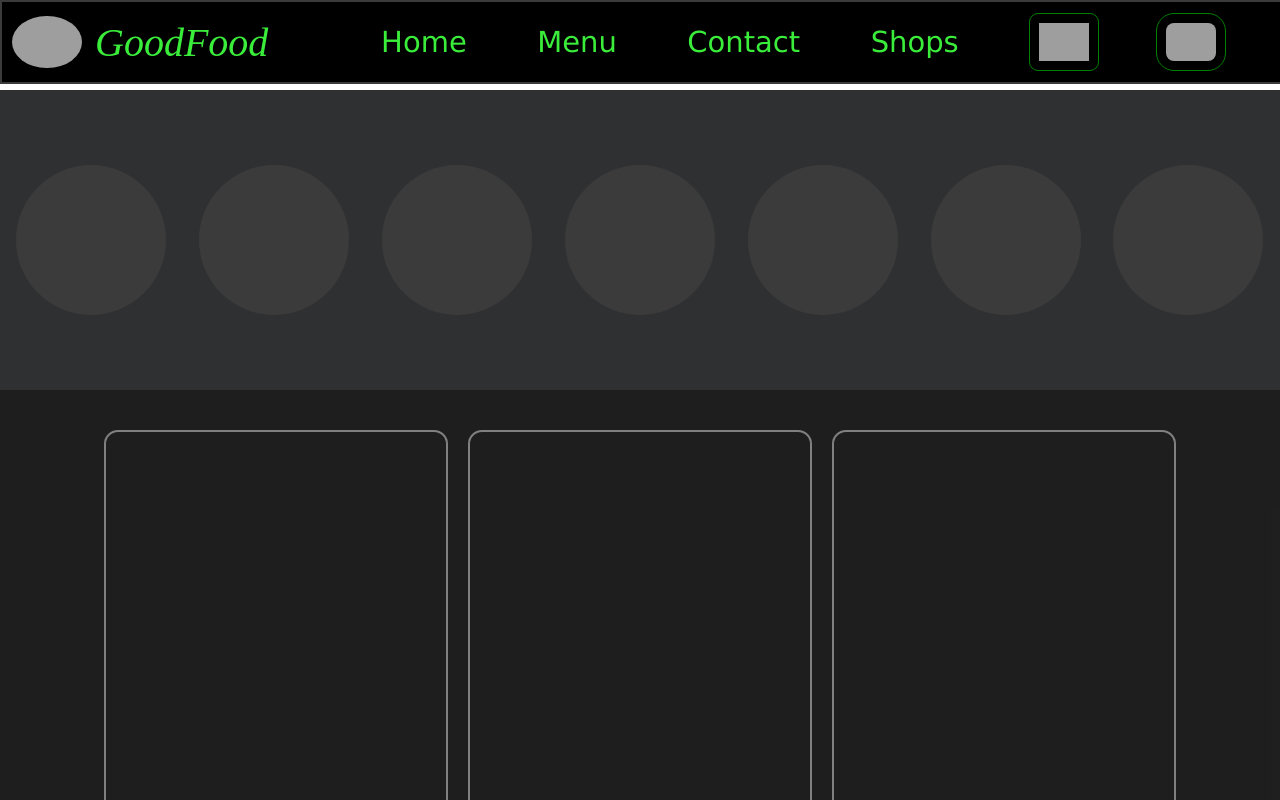
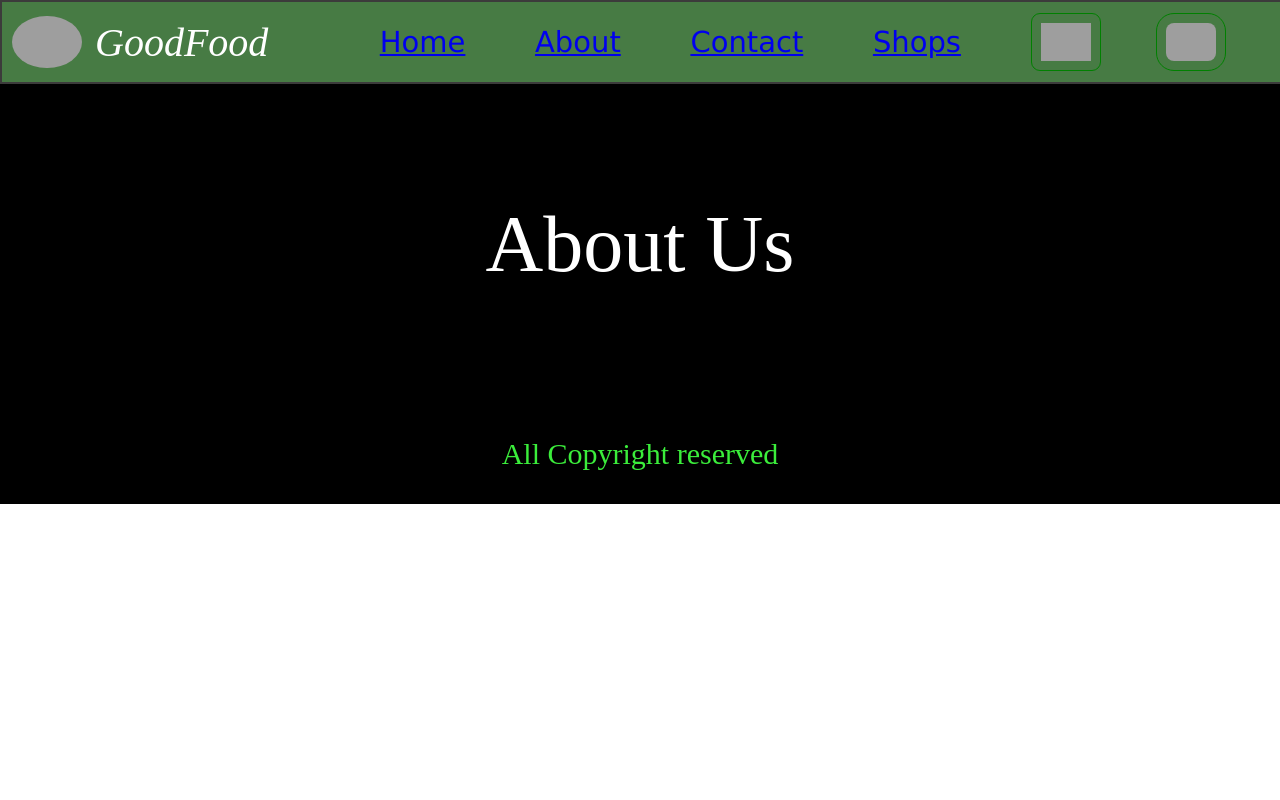
Before and after one commit to nida-git/Food-Delivery, a React (Vite) app: page /about in a window 1280 px wide. Shown: the top 800 px of the page. Built offline with nearby package versions, Linux system fonts and the light colour scheme; no server answers; grey boxes are pictures that could not be loaded.

Commit message:
react router dom

```diff
--- a/main.js
+++ b/main.js
@@ -1,8 +1,40 @@
-import React from "react"
-import ReactDOM from "react-dom/client"
-import App from "./src/App"
+import React from "react";
+import ReactDOM from "react-dom/client";
+import App from "./src/App";
+import { RouterProvider, createBrowserRouter } from "react-router";
+import About from "./src/Components/About";
+import Contact from "./src/Components/Contact";
+import Body from "./src/Components/Body";
+import Cart from "./src/Components/Cart";
+import ErrorPage from "./src/Components/ErrorPage";
+
+const routerList = createBrowserRouter([
+  {
+    path: "/",
+    element: <App />,
+    children: [
+      {
+        path: "/",
+        element: <Body />,
+      },
+      {
+        path: "/about",
+        element: <About />,
+      },
+      {
+        path: "/contact",
+        element: <Contact />,
+      },
+      {
+        path: "/cart",
+        element: <Cart/>
+      }
+    ],
+    errorElement: <ErrorPage/>
 
 
+  },
+]);
 
-const root = ReactDOM.createRoot(document.querySelector("#root"))
-root.render(<App/>)
+const root = ReactDOM.createRoot(document.querySelector("#root"));
+root.render(<RouterProvider router={routerList} />);
--- a/package.json
+++ b/package.json
@@ -21,7 +21,8 @@
   "homepage": "https://github.com/nida-git/Food-Delivery#readme",
   "dependencies": {
     "react": "^19.3.0",
-    "react-dom": "^19.3.0"
+    "react-dom": "^19.3.0",
+    "react-router-dom": "^7.18.4"
   },
   "devDependencies": {
     "parcel": "^2.16.4"
--- a/src/App.js
+++ b/src/App.js
@@ -1,3 +1,4 @@
+import { Outlet } from "react-router";
 import Body from "./Components/Body";
 import Footer from "./Components/Footer";
 import Header from "./Components/Header";
@@ -7,7 +8,7 @@ import Header from "./Components/Header";
 const App = ()=>{
     return <div>
         <Header/>
-        <Body/>
+        <Outlet/>
         <Footer/>
 
     </div>
--- /dev/null
+++ b/src/Components/About.js
@@ -0,0 +1,10 @@
+const About = () => {
+    return <div>
+        <div className="contact-us">
+            About Us
+        </div>
+    </div>
+};
+
+
+export default About
--- a/src/Components/Body.js
+++ b/src/Components/Body.js
@@ -65,7 +65,7 @@ if(restaurantArr == null){
 
   return (
     <div>
-      <div className="top-food">
+      {/* <div className="top-food">
         <div className="top-heading">
           <h2> Our Top foods</h2>
         </div>
@@ -74,7 +74,7 @@ if(restaurantArr == null){
             return <Food foodDetails={elem} key={elem.id} />;
           })}
         </div>
-      </div>
+      </div> */}
       <div className="restaurants">
         <button className="filter-btn" onClick={handleClick}>Filter by price</button>
         <div className="res-heading">
--- a/src/Components/Card.js
+++ b/src/Components/Card.js
@@ -4,10 +4,13 @@ const Card = ({resDetails})=>{
    const {info} = resDetails
     return <div className="card-container" >
         <img src= {imageURL + info.cloudinaryImageId} />
-        <h2> {info.name} </h2>
+        <div className="text-div" >
+       <h2> {info.name} </h2>
         <p> {info.cuisines } </p>
-        <div className="price"  > $ {info.costForTwo} </div>
+        <div className="price"  > {info.costForTwo} </div>
         <div className="rating" > Rating: {info.avgRating} </div>
+
+        </div>
 
     </div>
 }
--- /dev/null
+++ b/src/Components/Cart.js
@@ -0,0 +1,9 @@
+const Cart = ()=>{
+    return <div>
+        <div className="contact-us">
+            Add to cart
+        </div>
+    </div>
+}
+
+export default Cart
--- /dev/null
+++ b/src/Components/Contact.js
@@ -0,0 +1,9 @@
+const Contact = () => {
+  return <div>
+    <div className="contact-us">
+Contact Us
+    </div>
+  </div>;
+};
+
+export default Contact;
--- /dev/null
+++ b/src/Components/ErrorPage.js
@@ -0,0 +1,15 @@
+import { useRouteError } from "react-router"
+
+const ErrorPage = ()=>{
+
+    const err = useRouteError();
+    return <div>
+        <div className="contact-us" >
+             {err.status} Error : {err.error.message}
+
+        </div>
+
+    </div>
+}
+
+export default ErrorPage
--- a/src/Components/Header.js
+++ b/src/Components/Header.js
@@ -1,3 +1,4 @@
+import { Link } from "react-router";
 import { dummyProfile, logoURL, searchIcon } from "../utils/constants";
 
 const Header = () => {
@@ -9,10 +10,10 @@ const Header = () => {
       </div>
       <div className="nav-bar">
         <ul>
-          <li>Home</li>
-          <li>Menu</li>
-          <li>Contact</li>
-          <li>Shops</li>
+          <li> <Link to="/" >Home </Link> </li>
+          <li> <Link to="/about"> About </Link> </li>
+          <li> <Link to="/contact" >Contact </Link> </li>
+          <li> <Link to="/cart">Shops</Link> </li>
         </ul>
       </div>
       <div className="search-icon">
--- a/style.css
+++ b/style.css
@@ -5,19 +5,19 @@
 .header{
     height: 80px;
     width: 100vw;
-    background: #000;
+    background: #477B44;
     display: flex;
     align-items: center;
     flex-grow: 1;
-    position: fixed;
-    top: 0px;
+    /* position: fixed;
+    top: 0px; */
     z-index: 100;
     border: 2px solid #3c3b3b;
 
 }
 .logo{
     font-family: cursive;
-    color: rgb(59, 237, 59);
+    color: white;
     font-size: 40px;
     height: 100%;
     display: flex;
@@ -45,7 +45,11 @@
     color: rgb(59, 237, 59);
     flex-grow: 1;
     font-size: 29px;
+    text-decoration: none;
 
+}
+.nav-bar > ul > li > Link{
+       color: rgb(59, 237, 59);
 }
 
 .nav-bar > ul > li:hover{
@@ -141,23 +145,26 @@
 
 }
 
-/* .square-container::before{
+.square-container::before{
     content: " ";
     z-index: 100;
     width: 30px;
     height: 100%;
     background: linear-gradient(
         to right,
-        white,
         grey,
-        white
+        black,
+        grey,
+
     );
     transform: skew(135deg);
     display: block;
+    position: relative;
     overflow: hidden;
 
+
     animation: shimmer 2s ease-in-out infinite ;
-} */
+}
 /*
 .circle-container::before{
     content: " ";
@@ -179,11 +186,11 @@
 
 @keyframes shimmer {
     from{
-        transform: translateX(0px);
+        left: 10px;
 
     }
     to{
-        transform: translateX(600px);
+        left: 300px;
 
     }
 }
@@ -193,7 +200,7 @@
     display: flex;
     flex-direction: column;
     /* align-items: center; */
-     color: rgb(59, 237, 59);
+     color: #A2C98A;
     justify-content: space-around;
     font-family: monospace ;
       margin-top: 90px;
@@ -244,7 +251,7 @@
 }
 
 .restaurants{
-    background-color: #0e0e0eec;
+    background-color: #477B44;
     padding: 40px;
     /* margin-top: 80px; */
 
@@ -260,7 +267,7 @@
 
 }
 .res-heading > h2{
-    color: rgb(59, 237, 59);
+    color: white;
     font-size: 40px;
 
 }
@@ -272,21 +279,25 @@
 
 }
 .card-container {
-     border: 2px solid green;
-    color: rgb(59, 237, 59);
+     border: 2px solid rgba(0, 128, 0, 0.18);
+    color: white;
     width: 320px;
     padding: 10px;
+    font-family: Georgia, Times, 'Times New Roman', serif;
 
     letter-spacing: 1.3px;
     line-height: 2;
     font-size: 25px;
     border-radius: 14px;
     overflow: hidden;
+     box-shadow: 0 0 3px rgba(247, 248, 247, 0.765);
+     transform: scale(1);
 
 }
 .card-container:hover{
-    transform: scale(0.900011111);
-       box-shadow: 0 0 6px green;
+    transform: scale(1.02);
+     box-shadow: 0 0 10px rgba(247, 248, 247, 0.765);
+
        border-radius: 12px;
 }
 .card-container > img{
@@ -295,8 +306,22 @@
 }
 
 .card-container > .price{
-    color: red;
+    color: black;
+    border-radius: 30px;
+    background-color: white;
+    box-shadow: 0 0 20px rgba(255, 255, 255, 0.688);
     font-size: 1.5rem;
+}
+.text-div{
+    height: 50%;
+    width: 90%;
+    background-color: black;
+    display: flex;
+    flex-direction: column;
+    justify-content: space-evenly;
+    align-items: flex-start;
+    overflow: hidden;
+    font-size: 22px;
 }
 .footer{
     height: 100px;
@@ -307,3 +332,14 @@
     align-items: center;
     font-size: 30px;
 }
+
+.contact-us{
+    height: 40vh;
+    width: 100vw;
+    background-color: black;
+    color: white;
+    display: flex;
+    justify-content: center;
+    align-items: center;
+    font-size: 5rem;
+}
```
Also changed, not shown: 1 other file (tests, documents, lock files or other folders).
